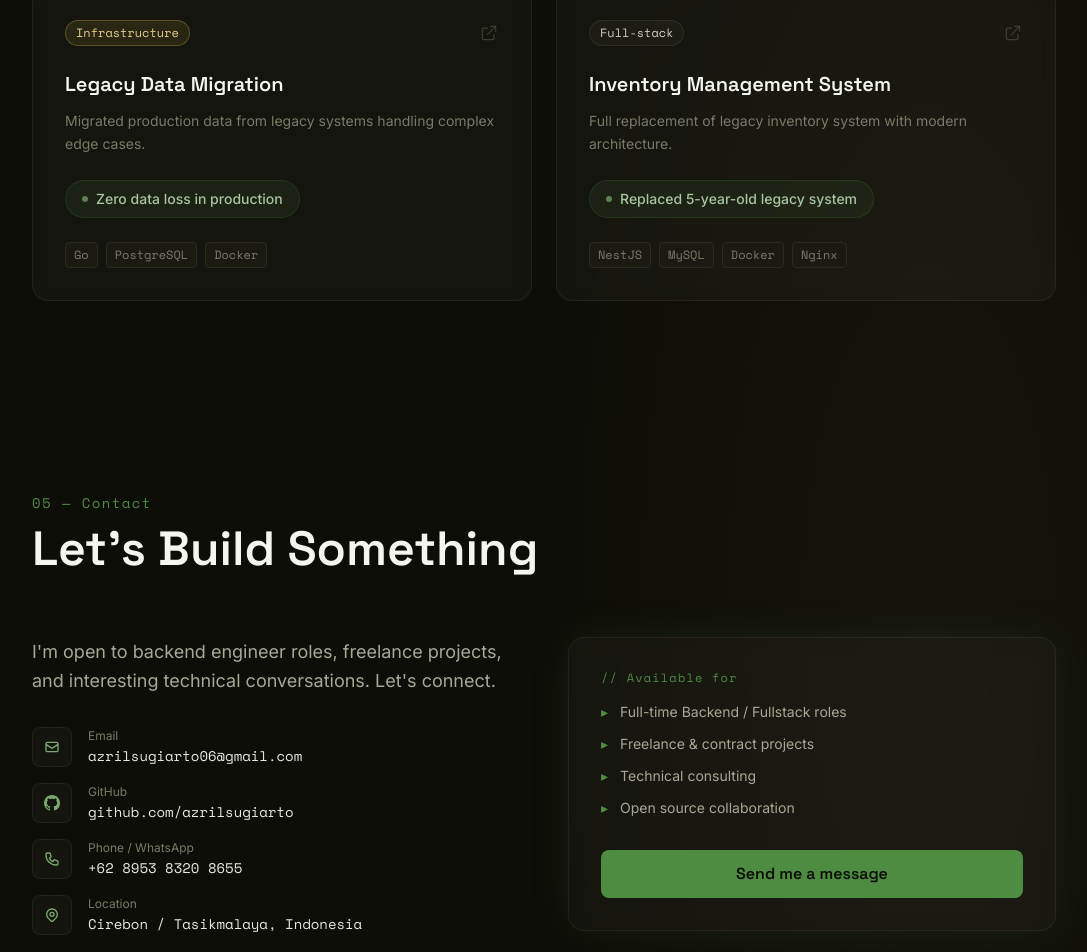
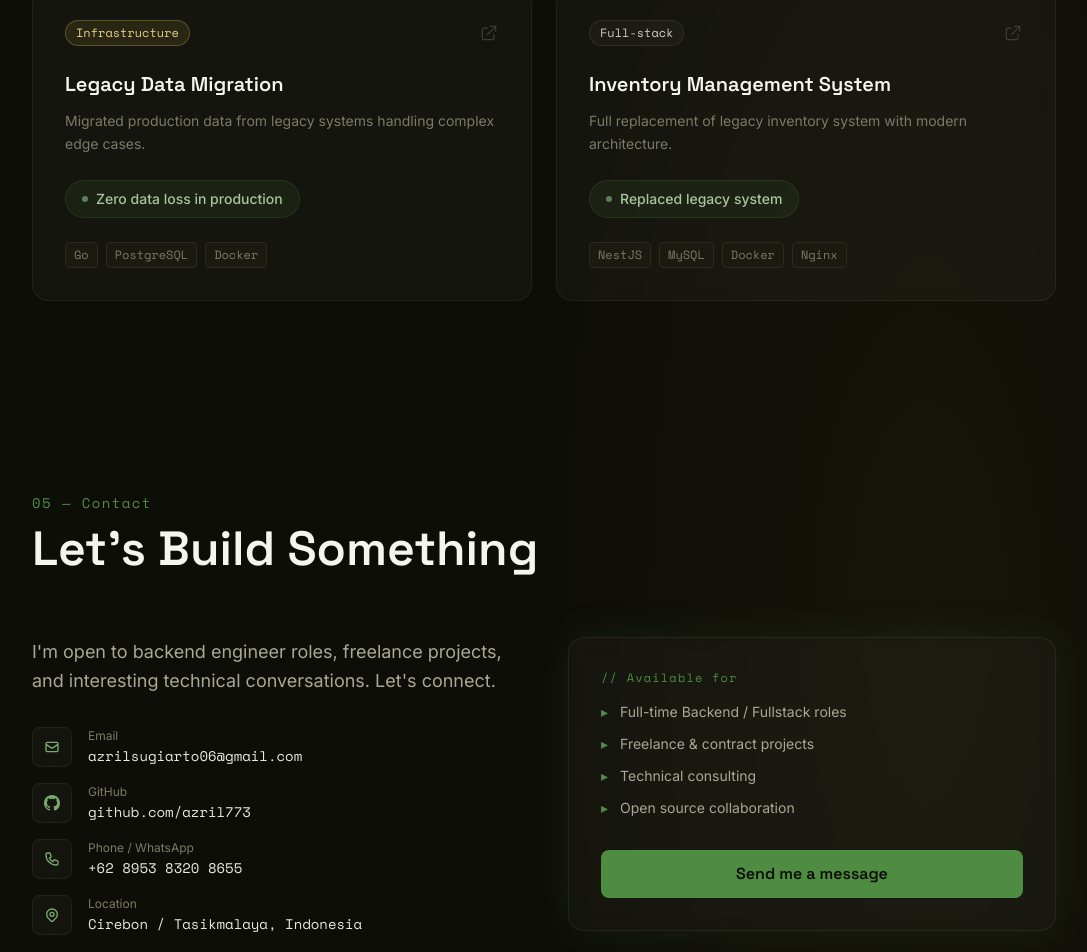
Before and after one commit to azril773/azril773.github.io, a React (Vite) app: page / in a window 1280 px wide. Shown: the part 3955-4907 px from the top of the page, without its empty margins (96-1183 px from the left). Built offline with nearby package versions, Linux system fonts and the light colour scheme.

Commit message:
fix: update GitHub profile links and refine project impact description

```diff
--- a/src/data.ts
+++ b/src/data.ts
@@ -6,8 +6,8 @@ export const profile = {
   location: 'Cirebon / Tasikmalaya, Indonesia',
   email: 'azrilsugiarto06@gmail.com',
   phone: '+62 8953 8320 8655',
-  github: 'github.com/azrilsugiarto',
-  githubUrl: 'https://github.com/azrilsugiarto',
+  github: 'github.com/azril773',
+  githubUrl: 'https://github.com/azril773',
   bio: 'Backend-focused Software Engineer with 5 years of experience delivering impactful technical solutions. I specialize in building and optimizing RESTful APIs, designing scalable architecture, and migrating legacy systems — with a track record of measurable performance improvements.',
 }
 
@@ -108,7 +108,7 @@ export const projects = [
   {
     name: 'Inventory Management System',
     description: 'Full replacement of legacy inventory system with modern architecture.',
-    impact: 'Replaced 5-year-old legacy system',
+    impact: 'Replaced legacy system',
     tags: ['NestJS', 'MySQL', 'Docker', 'Nginx'],
     type: 'Full-stack',
   },
```
